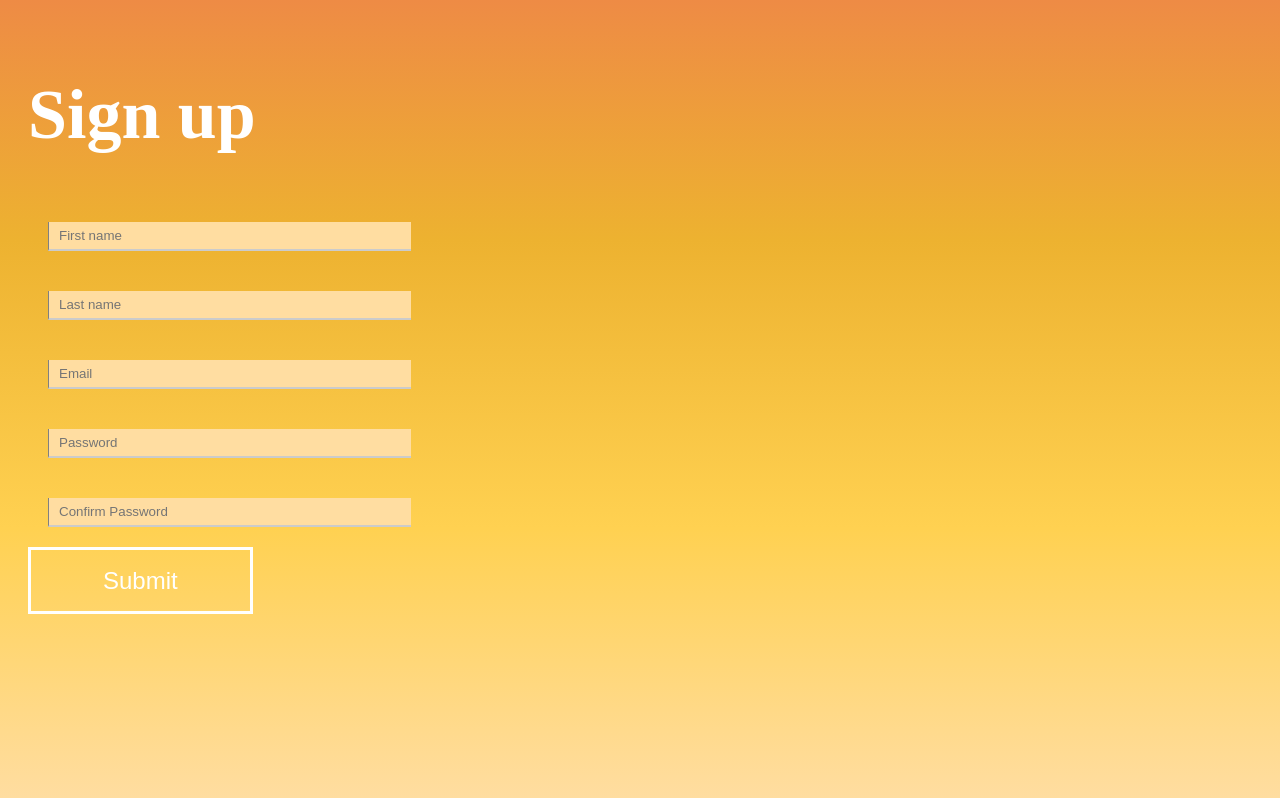
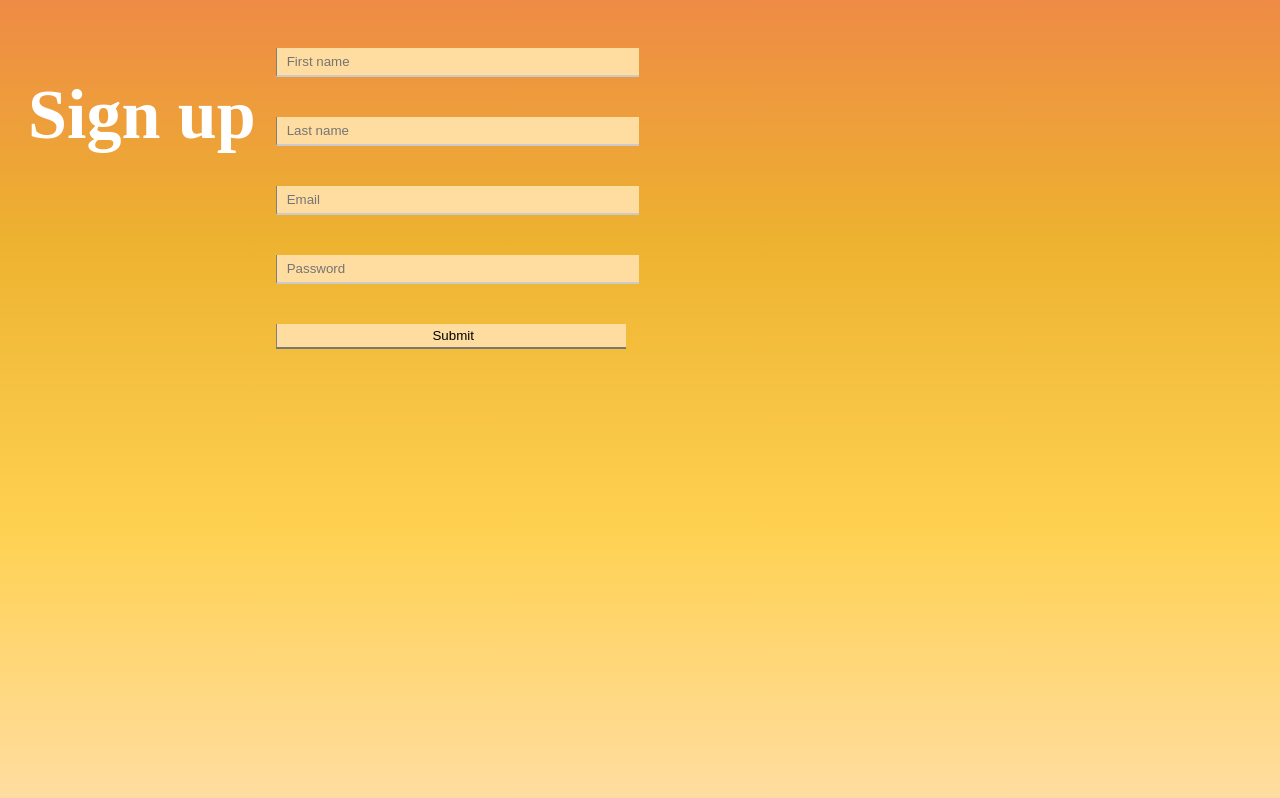
Before and after one commit to jiffylube/mySelfie, a React (Create React App) app: page /signup in a window 1280 px wide. Built offline with nearby package versions, Linux system fonts and the light colour scheme.

Commit message:
working on signup

```diff
--- a/src/Components/Signup.jsx
+++ b/src/Components/Signup.jsx
@@ -1,30 +1,37 @@
 import "./Signup.css"
-import { Link, Routes, Route } from "react-router-dom"
-import Landing from "./Landing"
+import { Link } from "react-router-dom"
 
 // add onSubmit to form tag
 // prvent default form behavior
 
 function Signup() {
 
+  function handleSubmit(e) {
+    e.preventDefault();
+    //this format pulls values from form inputs
+    let fname = e.target[0].value;
+    let lname = e.target[1].value;
+    let email = e.target[2].value;
+    let password = e.target[3].value;
+
+    console.log(fname, lname, email, password);
+  }
+
   return (
     <div className="wrapper">
-      <form className="signUpForm">
-        <h1 className="title"> Sign up </h1>
+      <h1 className="title"> Sign up </h1>
+      <form className="signUpForm" onSubmit={handleSubmit}>
         <input className="signUpInput" id="Firstname" placeholder="First name" />
         <input className="signUpInput" id="Lastname" placeholder="Last name" />
         <input className="signUpInput" type="Email" placeholder="Email" />
-        {/* <input id="Username" placeholder="User name" /> */}
         <input className="signUpInput" type="Password" placeholder="Password" />
-        <input className="signUpInput" type="Password" placeholder="Confirm Password" />
-        {/* <input type="Backend" placeholder="Backend" /> */}
-        <Link to={"/"} className="login button">
+        <input type="submit"></input>
+        {/* <Link to={"/"} className="login button">
               <button>Submit</button>
-        </Link>
+        </Link> */}
       </form>
     </div>
   )
-
 }
 
 export default Signup
```
